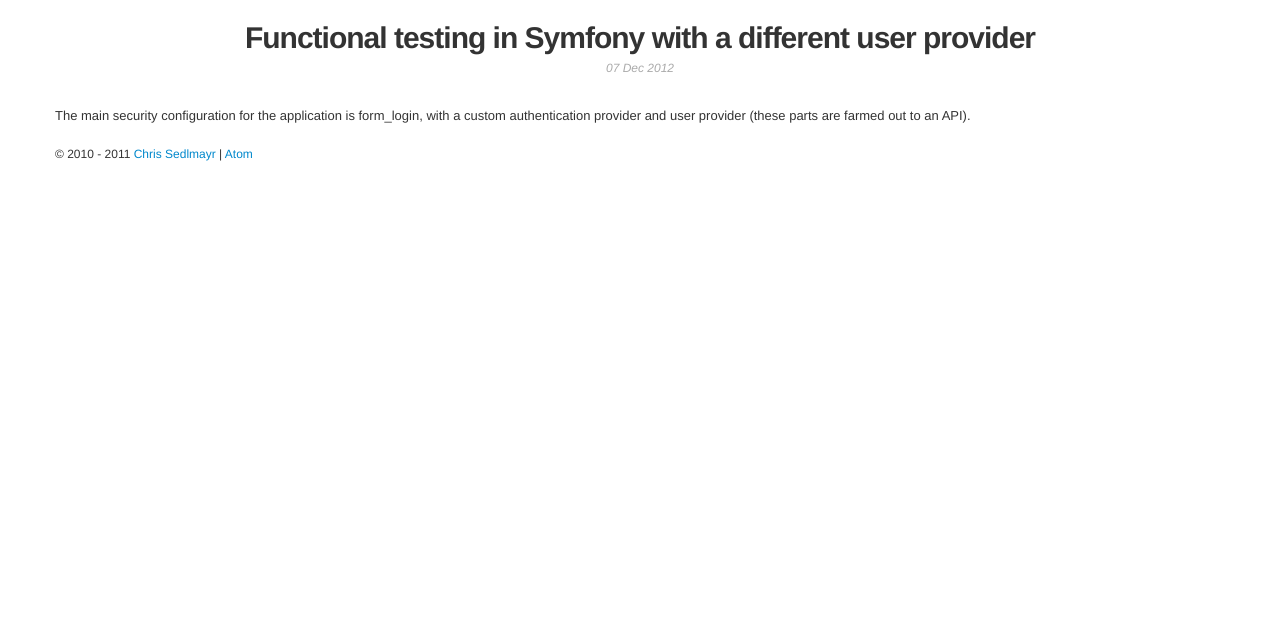
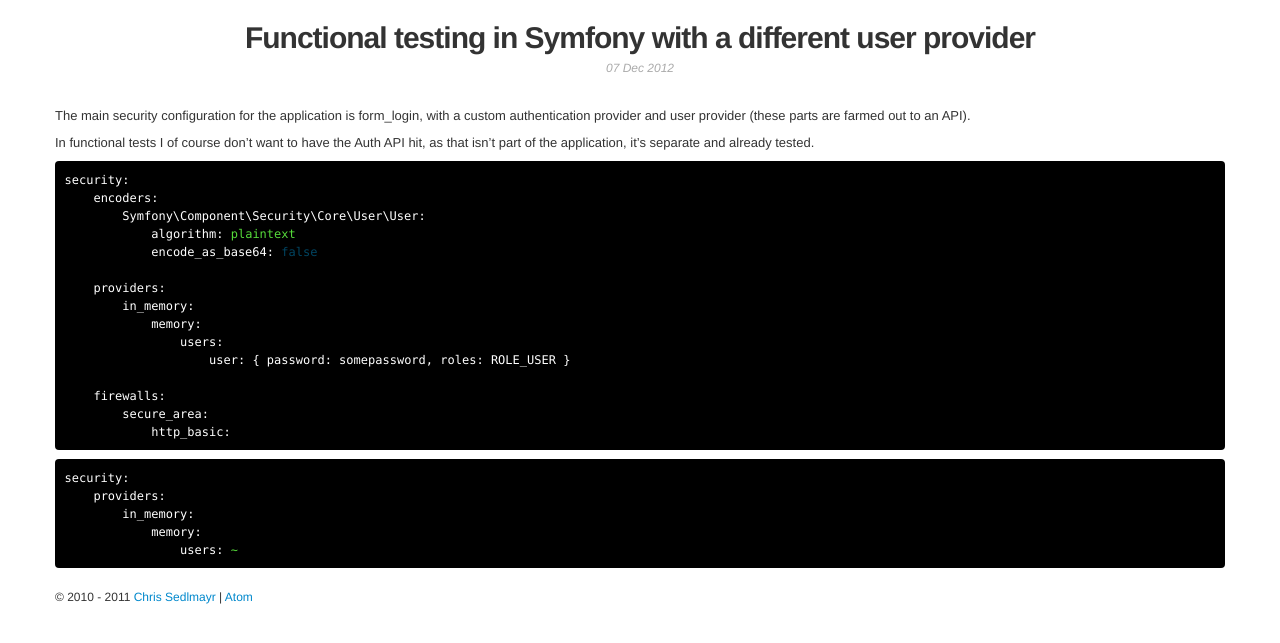
Before and after one commit to catchamonkey/catchamonkey.github.com, a Jekyll site: the page built from _posts/2013-05-10-functional-testing-in-symfony-with-a-different-user-provider.md, in a window 1280 px wide. Shown: the top 643 px of the page. Built offline with Jekyll 4.4.1, drawn with Linux system fonts in a browser that asks for light colours; Markdown is read by kramdown in place of the engine named in the settings; comment, search, counter and statistics services are not loaded.

Commit message:
Fleshing out the config changes

```diff
--- a/_posts/2013-05-10-functional-testing-in-symfony-with-a-different-user-provider.md
+++ b/_posts/2013-05-10-functional-testing-in-symfony-with-a-different-user-provider.md
@@ -7,3 +7,33 @@
 
 The main security configuration for the application is form_login, with a custom authentication
  provider and user provider (these parts are farmed out to an API).
+
+In functional tests I of course don't want to have the Auth API hit, as that
+ isn't part of the application, it's separate and already tested.
+
+
+{% highlight yaml %}
+security:
+    encoders:
+        Symfony\Component\Security\Core\User\User:
+            algorithm: plaintext
+            encode_as_base64: false
+
+    providers:
+        in_memory:
+            memory:
+                users:
+                    user: { password: somepassword, roles: ROLE_USER }
+
+    firewalls:
+        secure_area:
+            http_basic:
+{% endhighlight %}
+
+{% highlight yaml %}
+security:
+    providers:
+        in_memory:
+            memory:
+                users: ~
+{% endhighlight %}
```
